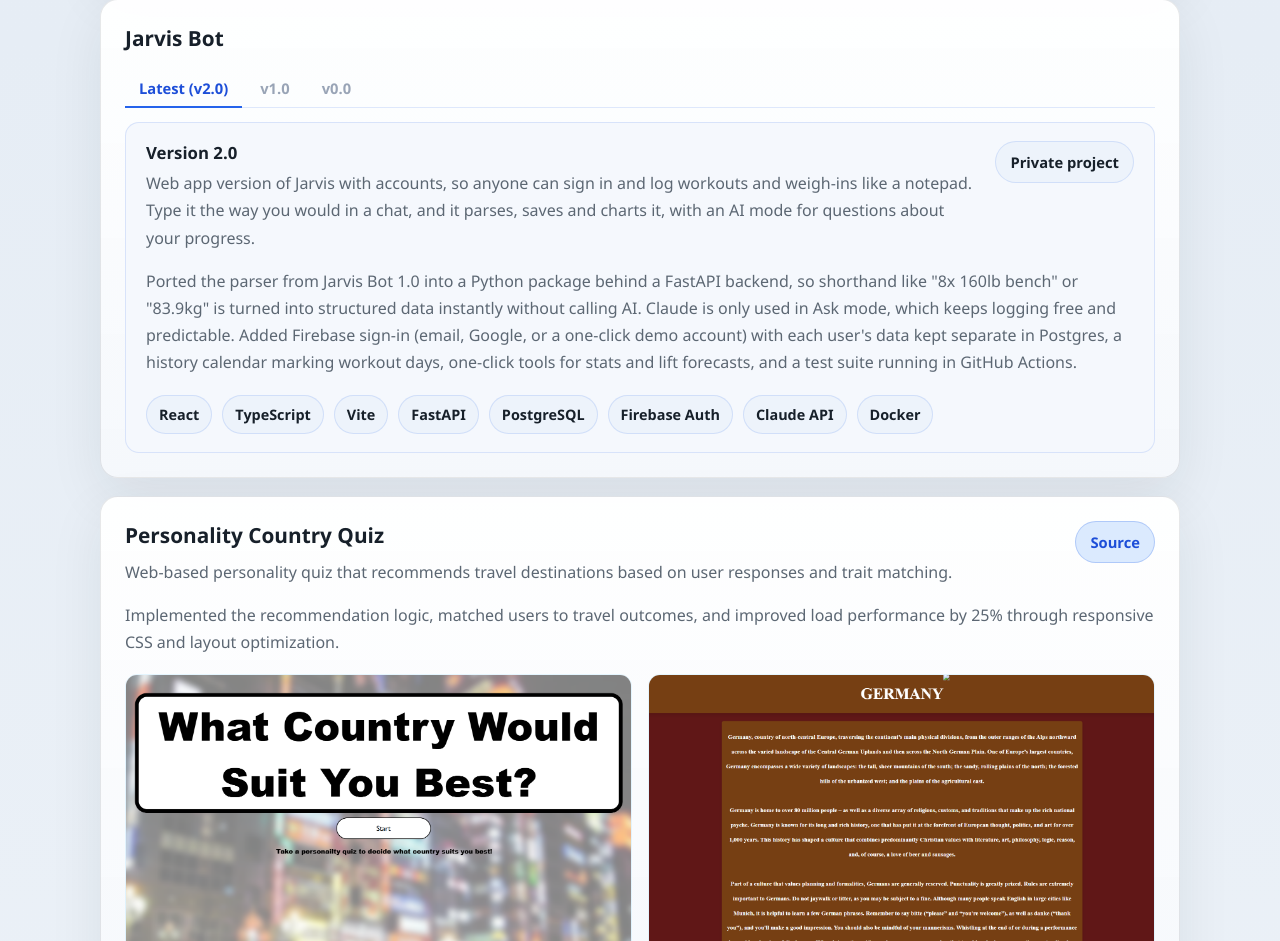
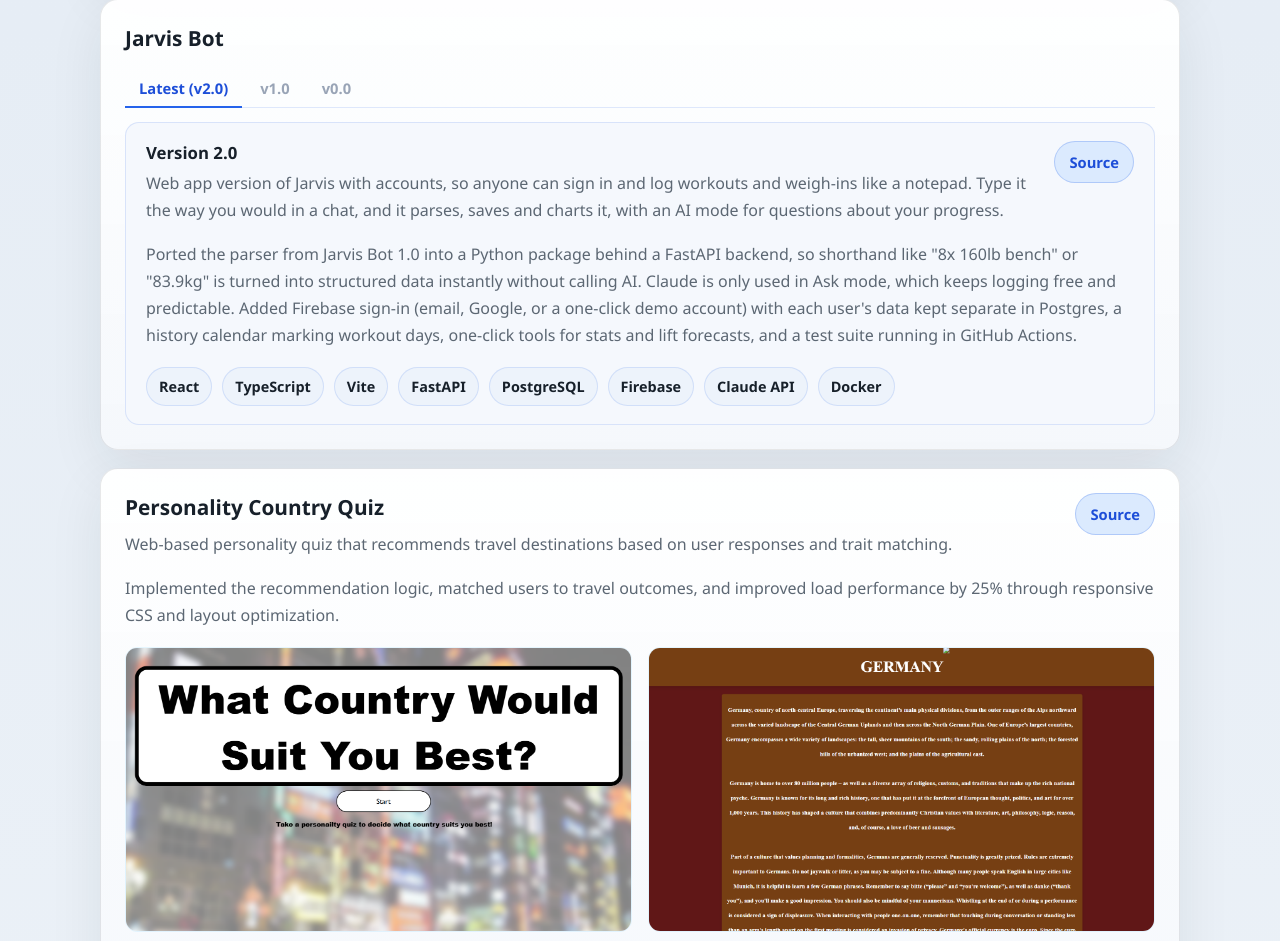
Before and after one commit to luffysolosyonko/PortfolioTLee, a React (Vite) app: page / in a window 1280 px wide. Shown: the part 3702-4643 px from the top of the page. Built offline with nearby package versions, Linux system fonts and the light colour scheme.

Commit message:
Link Jarvis 2.0 repo

```diff
--- a/src/content.js
+++ b/src/content.js
@@ -101,11 +101,10 @@ export const portfolio = {
           name: "Jarvis 2.0",
           summary:
             "Web app version of Jarvis with accounts, so anyone can sign in and log workouts and weigh-ins like a notepad. Type it the way you would in a chat, and it parses, saves and charts it, with an AI mode for questions about your progress.",
-          stack: ["React", "TypeScript", "Vite", "FastAPI", "PostgreSQL", "Firebase Auth", "Claude API", "Docker"],
+          stack: ["React", "TypeScript", "Vite", "FastAPI", "PostgreSQL", "Firebase", "Claude API", "Docker"],
           notes:
             "Ported the parser from Jarvis Bot 1.0 into a Python package behind a FastAPI backend, so shorthand like \"8x 160lb bench\" or \"83.9kg\" is turned into structured data instantly without calling AI. Claude is only used in Ask mode, which keeps logging free and predictable. Added Firebase sign-in (email, Google, or a one-click demo account) with each user's data kept separate in Postgres, a history calendar marking workout days, one-click tools for stats and lift forecasts, and a test suite running in GitHub Actions.",
-          link: null,
-          linkLabel: "Private project"
+          link: "https://github.com/luffysolosyonko/Jarvisbot2.0"
         }
       ],
       summary:
```
